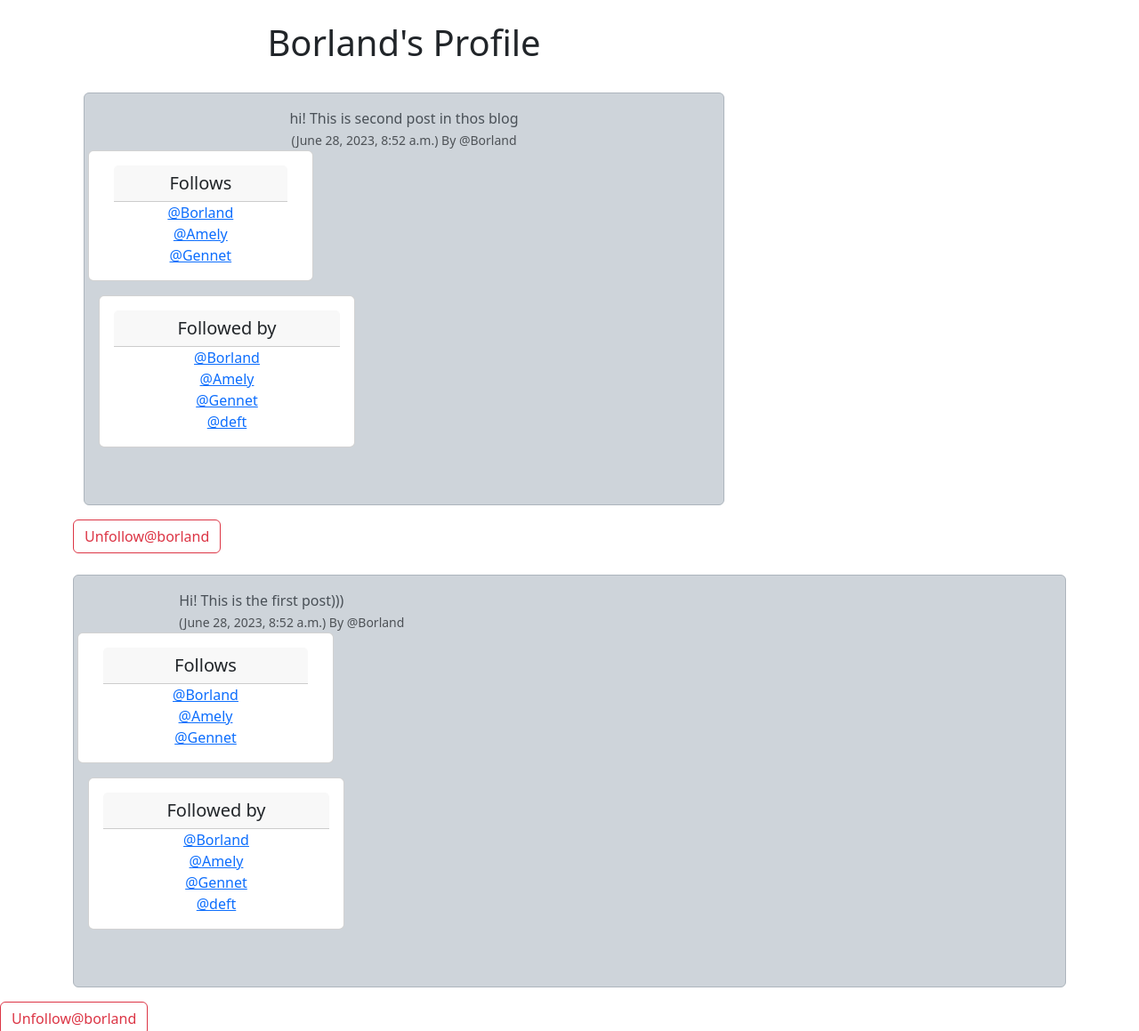
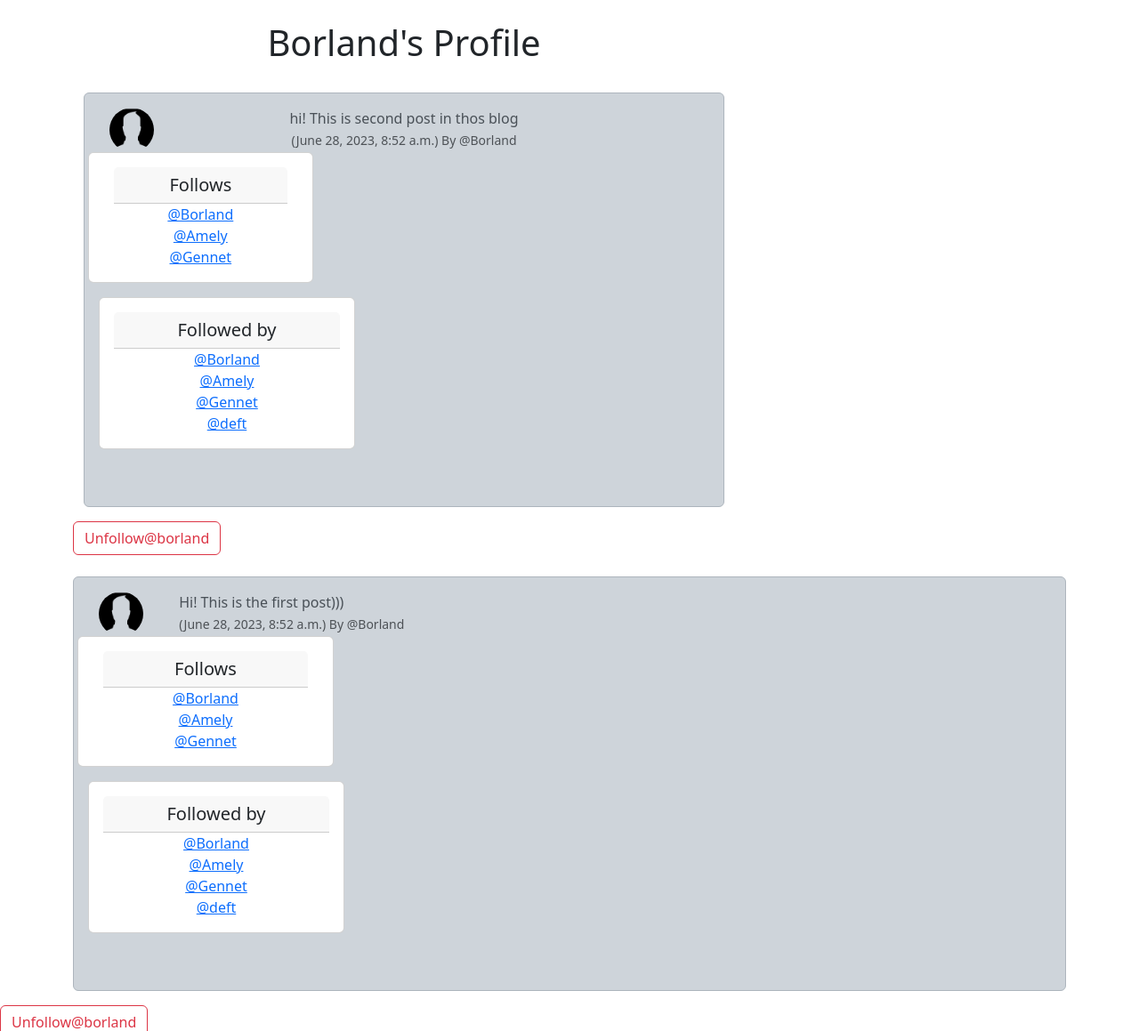
Before and after one commit to Deft07/TwitterCloneDjango, a Django app: page /profile/5 in a window 1280 px wide. Shown: the part 56-1215 px from the top of the page at 89% size. Run offline with Django 4.2, Linux system fonts and the light colour scheme; a user stored in the database is signed in; data comes from the database, SQL or seed files in the repository; both versions use the stored data as it was after the commit.

Commit message:
Profile pics on Home page  added

```diff
--- a/templates/profile.html
+++ b/templates/profile.html
@@ -1,8 +1,6 @@
 {% extends 'base.html' %}
 {% load static %}
 {% block content %}
-
-
 
 {% if profile %}
 
@@ -19,8 +17,10 @@
         <div class="row">
             <div class="col-1">
             {% if profile.profile_image %}
-                <img src="{{ profile.profile_image_url }}"  width="50"
-                     height="50" class="round-circle" alt="{{ profile.user.username }}">
+                <img src="{{ profile.profile_image.url }}"  width=50
+                     height=50 class="round-circle" alt="{{ profile.user.username }}">
+            {% else %}
+                <img src="{% static 'images/default_picture_image.png' %}" width=50 height=50 class="rounded-circle" alt="{{ profile.user.username }}">
             {% endif %}
             </div>
 
```
Also changed, not shown: templates/home.html (+22 -7 lines), db.sqlite3.
